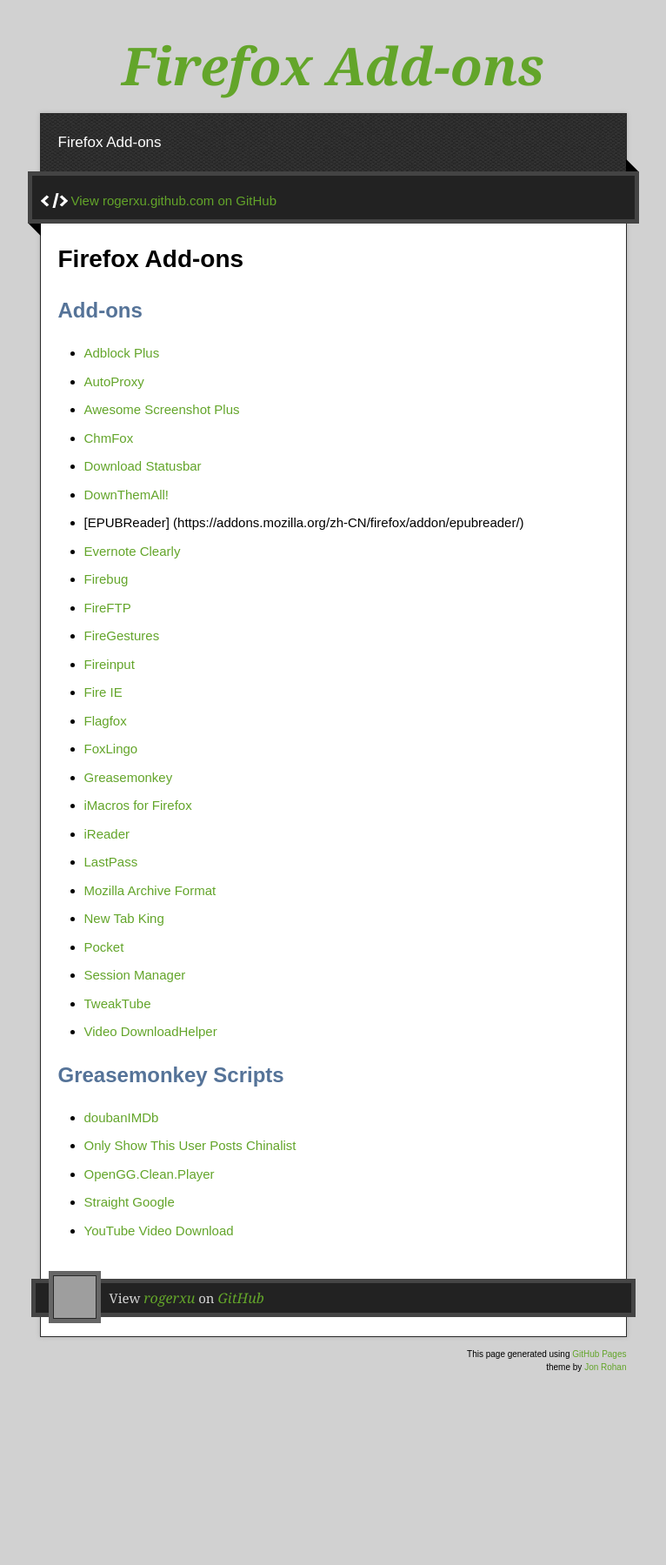
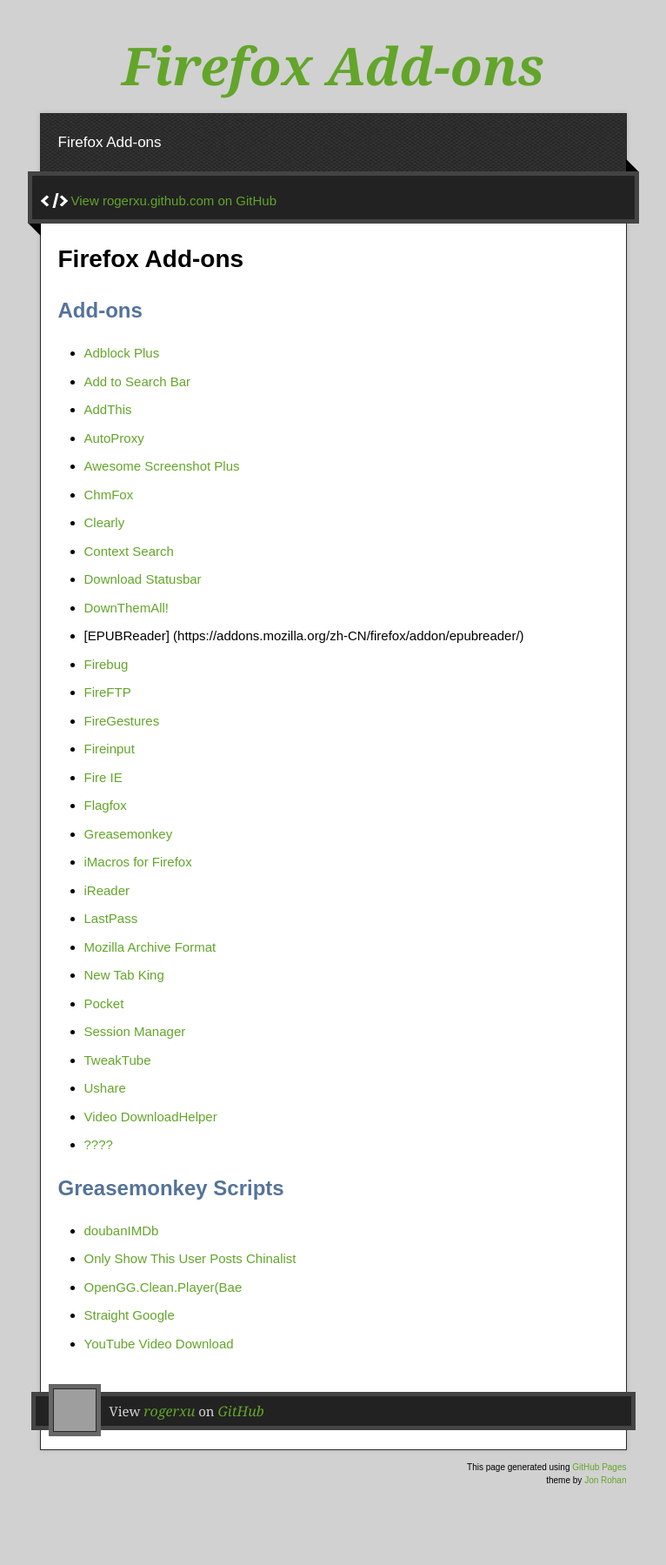
Before and after one commit to rogerxu/rogerxu.github.io, a Jekyll site: the page built from _posts/2012-11-05-firefox-addons.md, in a window 1280 px wide. Shown: the whole page at 87% size, without its empty margins (257-1023 px from the left). Built offline with Jekyll 4.4.1, drawn with Linux system fonts in a browser that asks for light colours; nearby versions of some CDN libraries; before the commit the page ends 1669 px from its top, so only the background shows below that; grey boxes are pictures that could not be loaded.

Commit message:
Update firefox extensions.

```diff
--- a/_posts/2012-11-05-firefox-addons.md
+++ b/_posts/2012-11-05-firefox-addons.md
@@ -8,20 +8,22 @@
 ## Add-ons
 
 * [Adblock Plus](https://addons.mozilla.org/zh-CN/firefox/addon/adblock-plus/)
+* [Add to Search Bar](https://addons.mozilla.org/zh-CN/firefox/addon/add-to-search-bar/)
+* [AddThis](https://addons.mozilla.org/zh-CN/firefox/addon/addthis/)
 * [AutoProxy](https://addons.mozilla.org/zh-CN/firefox/addon/autoproxy/)
 * [Awesome Screenshot Plus](https://addons.mozilla.org/zh-CN/firefox/addon/awesome-screenshot-capture-/)
 * [ChmFox](https://addons.mozilla.org/zh-CN/firefox/addon/chmfox/)
+* [Clearly](https://addons.mozilla.org/zh-CN/firefox/addon/clearly/)
+* [Context Search](https://addons.mozilla.org/zh-CN/firefox/addon/context-search/)
 * [Download Statusbar](https://addons.mozilla.org/zh-CN/firefox/addon/download-statusbar/)
 * [DownThemAll!](https://addons.mozilla.org/zh-CN/firefox/addon/downthemall/)
 * [EPUBReader] (https://addons.mozilla.org/zh-CN/firefox/addon/epubreader/)
-* [Evernote Clearly](https://addons.mozilla.org/zh-CN/firefox/addon/clearly/)
 * [Firebug](https://addons.mozilla.org/zh-CN/firefox/addon/firebug/)
 * [FireFTP](https://addons.mozilla.org/zh-CN/firefox/addon/fireftp/)
 * [FireGestures](https://addons.mozilla.org/zh-CN/firefox/addon/firegestures/)
 * [Fireinput](https://addons.mozilla.org/zh-CN/firefox/addon/fireinput/)
 * [Fire IE](https://addons.mozilla.org/zh-CN/firefox/addon/fire-ie/)
 * [Flagfox](https://addons.mozilla.org/zh-CN/firefox/addon/flagfox/)
-* [FoxLingo](https://addons.mozilla.org/zh-Cn/firefox/addon/foxlingo-translator-dictionary/)
 * [Greasemonkey](https://addons.mozilla.org/zh-CN/firefox/addon/greasemonkey/)
 * [iMacros for Firefox](https://addons.mozilla.org/zh-CN/firefox/addon/imacros-for-firefox/)
 * [iReader](https://addons.mozilla.org/zh-CN/firefox/addon/ireader/)
@@ -31,13 +33,15 @@
 * [Pocket](https://addons.mozilla.org/zh-Cn/firefox/addon/read-it-later/)
 * [Session Manager](https://addons.mozilla.org/zh-Cn/firefox/addon/session-manager/)
 * [TweakTube](https://addons.mozilla.org/zh-CN/firefox/addon/tweaktube-youtube-enhancer-vid/)
+* [Ushare](https://addons.mozilla.org/zh-CN/firefox/addon/ushare/)
 * [Video DownloadHelper](https://addons.mozilla.org/zh-CN/firefox/addon/video-downloadhelper/)
+* [????](https://addons.mozilla.org/zh-CN/firefox/addon/weibo_wc/)
 
 
 ## Greasemonkey Scripts
 
 * [doubanIMDb](http://userscripts.org/scripts/show/103552)
 * [Only Show This User Posts Chinalist](http://userscripts.org/scripts/show/137995)
-* [OpenGG.Clean.Player](http://userscripts.org/scripts/show/120679)
+* [OpenGG.Clean.Player(Bae](http://userscripts.org/scripts/show/162286)
 * [Straight Google](http://userscripts.org/scripts/show/121261)
 * [YouTube Video Download](http://userscripts.org/scripts/show/62634)
```
